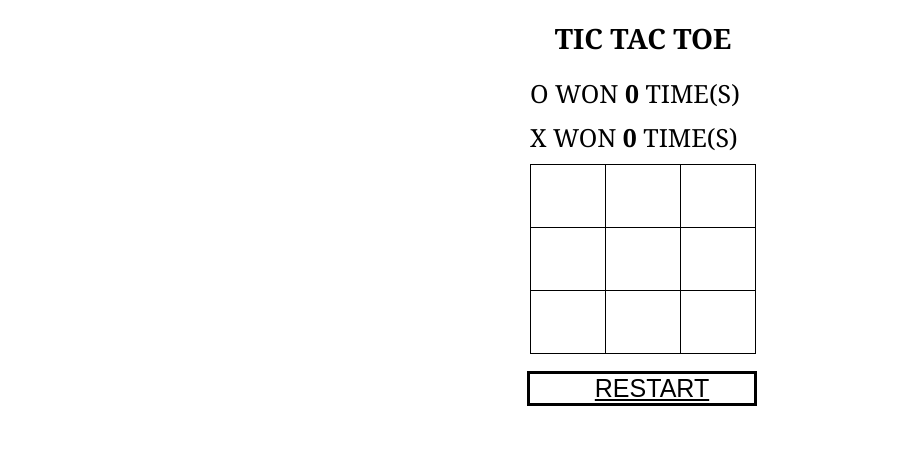
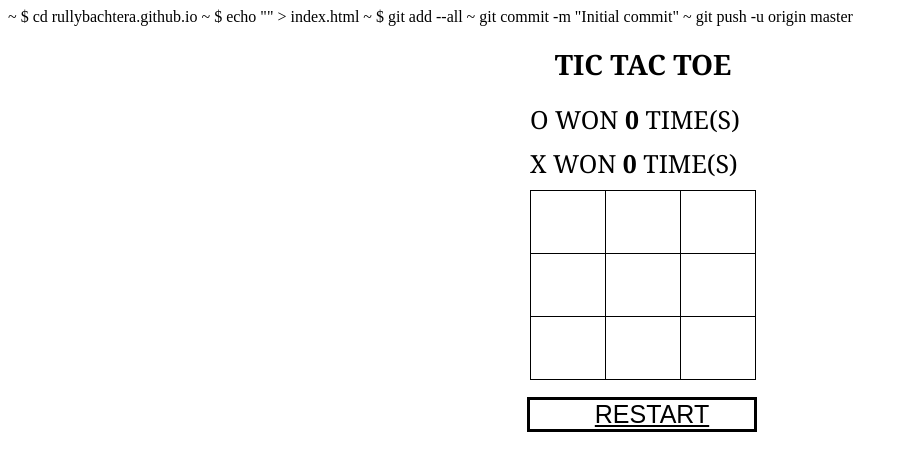
Before and after one commit to superhidden/RullyBachtera.github.io, a plain HTML site: page index.html in a window 1280 px wide. Shown: the whole page, without its empty margins (0-907 px from the left). Drawn offline with nearby package versions, Linux system fonts and the light colour scheme.

Commit message:
Update index.html

```diff
--- a/index.html
+++ b/index.html
@@ -10,6 +10,12 @@
 	</head>
 
 	<body>
+~ $ cd rullybachtera.github.io
+~ $ echo "" > index.html
+
+~ $ git add --all
+~ git commit -m "Initial commit"
+~ git push -u origin master
 
 		<div id="tic-tac-toe">
 			<div class="span3 new_span">
```
